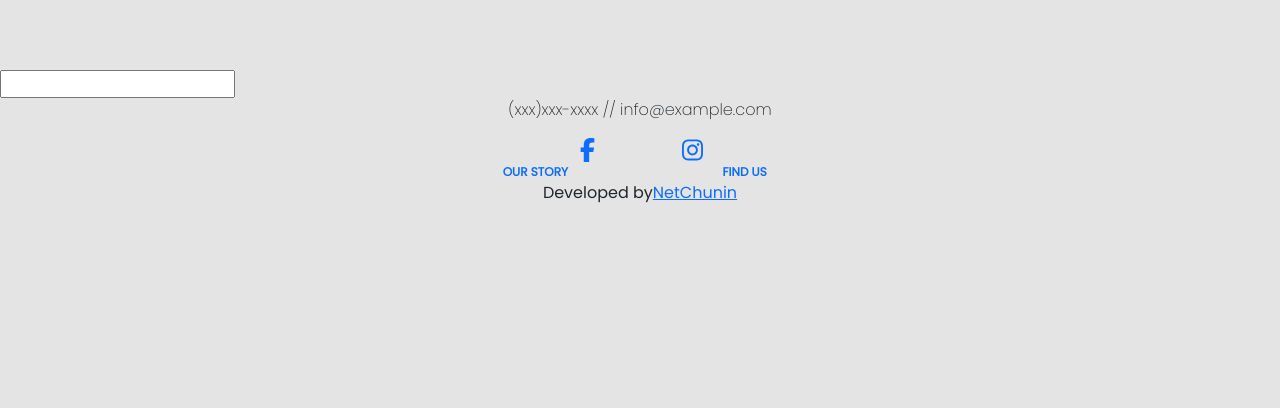
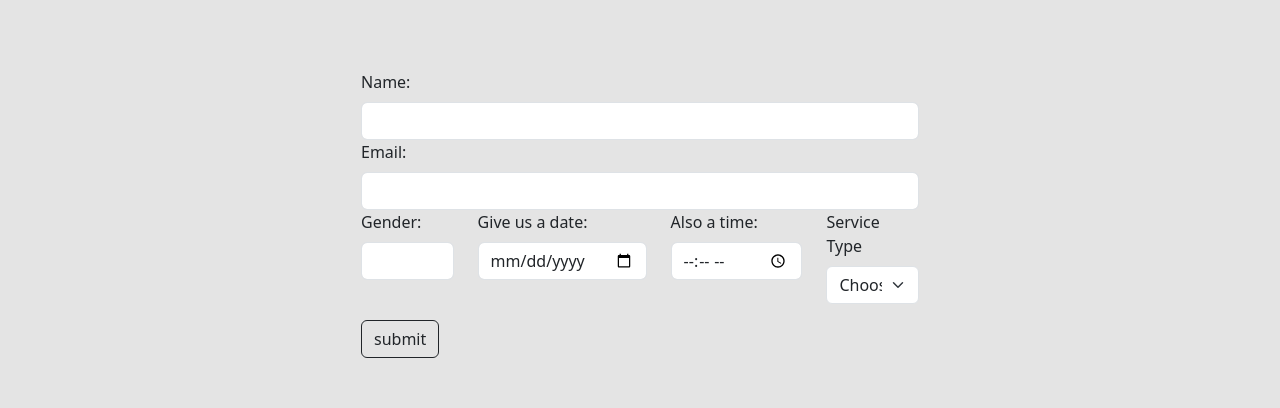
Before and after one commit to EvesLastDescendant/barbershopp, a React (Vite) app: page /bookings in a window 1280 px wide. Shown: the part 174-582 px from the top of the page. Built offline with nearby package versions, Linux system fonts and the light colour scheme.

Commit message:
created form to collect user data

```diff
--- a/src/routes/bookings.jsx
+++ b/src/routes/bookings.jsx
@@ -1,20 +1,113 @@
 import { useState } from "react";
 import NavBar from "../components/navigationbar";
+import { Container, Form, Button, Row } from 'react-bootstrap';
+import { Col } from 'react-bootstrap';
 
 function Bookings() {
-    const [value, setValue] = useState("")
+    const [bookingList, setBookingList] = useState([])
+    const [formdata, setFormdata] = useState({
+        name: "",
+        mail: "",
+        gender: "",
+        date:"",
+        time: "",
+    })
+    const [selectOptn, setSelectOptn] = useState("")
+
+    function addBookings(booking) {
+        setBookingList((bookingList) => [...bookingList, booking])
+    }
+
+    function handleSubmit(e) {
+        e.preventDefault()
+
+        if(!formdata.name) return console.log("empty form")
+
+        const newBooking = {
+            name: formdata.name,
+            email: formdata.mail,
+            gender: formdata.gender,
+            date: formdata.date,
+            time: formdata.time,
+            service: selectOptn
+        }
+
+        console.log(`booking list: ${JSON.stringify(newBooking)}`)
+
+        addBookings(newBooking)
+
+        setFormdata({
+            ...formdata,
+            name: "",
+            mail: "",
+            gender: "",
+            date: "",
+            time: "",
+        })
+
+        setSelectOptn("")
+    }
+
+    function handleChange(e) {
+        const { name, value} = e.target
+        setFormdata((prevData) => ({
+            ...prevData,
+            [name]: value
+        }))
+    }
+
+    function handleSelect(e) {
+        setSelectOptn(e.target.value)
+    }
+
+
+
     return (
         <>
             <div className="bookings-navbar">
                 <NavBar />
             </div>
             <div style={{minHeight: 10, height: 150}}></div>
-            <form action="" onSubmit={(e) => e.preventDefault()}>
-                <input type="text" value={value} onChange={(e) => {
-                    setValue(e.target.value)
-                    console.log(value)
-                }} />
-            </form>
+            <Container>
+                <div className="form">
+                    <Form action="" onSubmit={handleSubmit}>
+                        <Form.Group>
+                            <Form.Label htmlFor="name">Name: </Form.Label>
+                            <Form.Control type="text" id="name" name="name" value={formdata.name} autoComplete="true" onChange={handleChange} />
+                        </Form.Group>
+                        <Form.Group>
+                            <Form.Label htmlFor="mail">Email: </Form.Label>
+                            <Form.Control type="mail" id="mail" name="mail" value={formdata.mail} autoComplete="true" onChange={handleChange}/>
+                        </Form.Group>
+                        <Form.Group className="mb-3">
+                            <Row>
+                                <Col>
+                                    <Form.Label htmlFor="gender">Gender: </Form.Label>
+                                    <Form.Control type="text" id="gender" name="gender" value={formdata.gender} onChange={handleChange} autoComplete="false" />
+                                </Col>
+                                <Col>
+                                    <Form.Label htmlFor="date">Give us a date: </Form.Label>
+                                    <Form.Control type="date" id="date" name="date" value={formdata.date} onChange={handleChange} style={{ cursor: "pointer" }} autoComplete="false" />
+                                </Col>
+                                <Col>
+                                    <Form.Label htmlFor="time">Also a time: </Form.Label>
+                                    <Form.Control type="time" id="time" name="time" value={formdata.time} onChange={handleChange} style={{ cursor: "pointer" }} autoComplete="false" />
+                                </Col>
+                                <Col>
+                                    <Form.Label htmlFor="select" >Service Type</Form.Label>
+                                    <Form.Select id="select" value={selectOptn} style={{ cursor: "pointer" }} onChange={handleSelect}>
+                                        <option>Choose a Service</option>
+                                        <option value="home" >Home</option>
+                                        <option value="shop" >Shop</option>
+                                    </Form.Select>
+                                </Col>
+                            </Row>
+                        </Form.Group>
+                        <Button variant="outline-dark"  type="submit">submit</Button>
+                    </Form>
+                </div>
+            </Container>
+            <div style={{minHeight: 10, height: 150}}></div>
         </>
     );
 }
```
